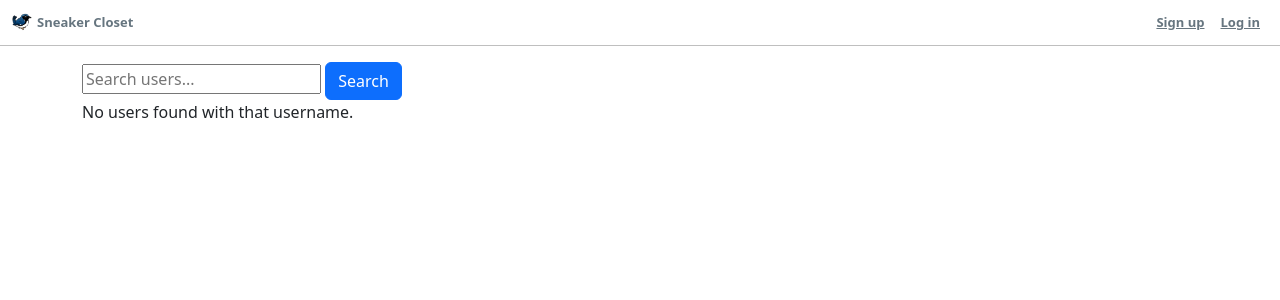
After one commit to jaykarasev/sneaker-closet, a Flask app: template templates/users/users_index.html in a window 1280 px wide. The commit adds this page. Shown: the top 300 px of the page. Run offline with Flask 3, Linux system fonts and the light colour scheme; the template is opened without the code that fills it, so the values that code supplies are empty; some libraries are stand-ins or nearby versions.

Commit message:
second commit - added users

```diff
--- a/app.py
+++ b/app.py
@@ -5,7 +5,8 @@ from flask_debugtoolbar import DebugToolbarExtension
 from sqlalchemy.exc import IntegrityError
 
 from forms import UserAddForm, UserEditForm, LoginForm
-from models import db, connect_db, User, Sneaker, Closet, Wishlist, Follows
+from models import db, connect_db, User, Sneaker, Closet, Wishlist, Follows, Notification
+from datetime import datetime
 
 CURR_USER_KEY = "curr_user"
 
@@ -142,7 +143,7 @@ def list_sneakers():
     else:
         sneakers = Sneaker.query.filter(Sneaker.sneaker_name.ilike(f"%{search}%")).all()
 
-    return render_template('users/index.html', sneakers=sneakers)
+    return render_template('users/sneaker_index.html', sneakers=sneakers)
 
 
 @app.route('/sneakers/<int:sneaker_id>')
@@ -216,11 +217,17 @@ def add_to_closet(closet_id):
 
     # Add the sneaker to the Closet
     db.session.add(new_closet_entry)
+
+    # Create a notification
+    notification_message = f"{g.user.username} added {added_sneaker.sneaker_name} to Closet"
+    notification = Notification(user_id=g.user.id, message=notification_message, timestamp=datetime.utcnow())
+    db.session.add(notification)
+
+    # Commit all changes to the database
     db.session.commit()
 
     flash("Sneaker added to closet!", "success")
     return redirect(f"/users/{g.user.id}/closet")
-
 
 
 
@@ -259,11 +266,17 @@ def add_to_wishlist(wishlist_id):
     new_wishlist_entry = Wishlist(user_id=g.user.id, sneaker_id=added_sneaker.id)
 
     db.session.add(new_wishlist_entry)
+
+    # Create a notification
+    notification_message = f"{g.user.username} added {added_sneaker.sneaker_name} to Wishlist"
+    notification = Notification(user_id=g.user.id, message=notification_message, timestamp=datetime.utcnow())
+    db.session.add(notification)
+
+    # Commit all changes to the database
     db.session.commit()
 
     flash("Sneaker added to wishlist!", "success")
     return redirect(f"/users/{g.user.id}/wishlist")
-
 
 
 @app.route('/users/remove_wishlist/<int:wishlist_id>', methods=['POST'])
@@ -284,6 +297,77 @@ def remove_from_wishlist(wishlist_id):
 
 ##############################################################################
 # General User related routes:
+
+@app.route('/users')
+def list_users():
+    """Page with listing of users.
+
+    Can take a 'q' param in querystring to search by that username.
+    """
+
+    search = request.args.get('q')
+
+    if not search:
+        users = User.query.filter(User.id != g.user.id).all()
+    else:
+        users = User.query.filter(User.username.ilike(f"%{search}%"), User.id != g.user.id).all()
+
+    return render_template('users/users_index.html', users=users)
+
+
+@app.route('/users/<int:user_id>/following')
+def show_following(user_id):
+    """Show list of people this user is following."""
+
+    if not g.user:
+        flash("Access unauthorized.", "danger")
+        return redirect("/")
+
+    user = User.query.get_or_404(user_id)
+    return render_template('users/social/following.html', user=user)
+
+
+@app.route('/users/<int:user_id>/followers')
+def users_followers(user_id):
+    """Show list of followers of this user."""
+
+    if not g.user:
+        flash("Access unauthorized.", "danger")
+        return redirect("/")
+
+    user = User.query.get_or_404(user_id)
+    return render_template('users/social/followers.html', user=user)
+
+
+@app.route('/users/follow/<int:follow_id>', methods=['POST'])
+def add_follow(follow_id):
+    """Add a follow for the currently-logged-in user."""
+
+    if not g.user:
+        flash("Access unauthorized.", "danger")
+        return redirect("/")
+
+    followed_user = User.query.get_or_404(follow_id)
+    g.user.following.append(followed_user)
+    db.session.commit()
+
+    return redirect(f"/users/{g.user.id}/following")
+
+
+@app.route('/users/stop-following/<int:follow_id>', methods=['POST'])
+def stop_following(follow_id):
+    """Have currently-logged-in-user stop following this user."""
+
+    if not g.user:
+        flash("Access unauthorized.", "danger")
+        return redirect("/")
+
+    followed_user = User.query.get(follow_id)
+    g.user.following.remove(followed_user)
+    db.session.commit()
+
+    return redirect(f"/users/{g.user.id}/following")
+
 
 @app.route('/users/<int:user_id>')
 def users_show(user_id):
@@ -351,24 +435,15 @@ def homepage():
     - logged in: 100 most recent messages of followed_users
     """
 
-    return render_template("/home.html")
 
-    # if g.user:
-    #     following_ids = [f.id for f in g.user.following] + [g.user.id]
 
-    #     messages = (Message
-    #                 .query
-    #                 .filter(Message.user_id.in_(following_ids))
-    #                 .order_by(Message.timestamp.desc())
-    #                 .limit(100)
-    #                 .all())
+    if g.user:
+        following_ids = [f.id for f in g.user.following] + [g.user.id]
 
-    #     liked_msg_ids = [msg.id for msg in g.user.likes]
+        return render_template('home.html')
 
-    #     return render_template('home.html', messages=messages, likes=liked_msg_ids)
-
-    # else:
-    #     return render_template('home-anon.html')
+    else:
+        return render_template('home-anon.html')
 
 
 @app.errorhandler(404)
--- a/templates/base.html
+++ b/templates/base.html
@@ -24,7 +24,7 @@
     <nav class="navbar navbar-expand">
       <div class="container-fluid">
         <div class="navbar-header">
-          <a href="/sneakers" class="navbar-brand">
+          <a href="/" class="navbar-brand">
             <img src="/static/images/warbler-logo.png" alt="logo" />
             <span>Sneaker Closet</span>
           </a>
@@ -42,6 +42,7 @@
           </li>
           <!-- Sneakers, Closet, Wishlist, Logout Links -->
           <li><a href="/sneakers">Sneakers</a></li>
+          <li><a href="/users">Users</a></li>
           <li><a href="/users/{{ g.user.id }}/closet">Closet</a></li>
           <li><a href="/users/{{ g.user.id }}/wishlist">Wishlist</a></li>
           <li><a href="/logout">Log out</a></li>
--- /dev/null
+++ b/templates/users/users_index.html
@@ -0,0 +1,49 @@
+{% extends 'base.html' %} {% block content %}
+<!-- User Search Bar Section -->
+<div class="search-container">
+  <form action="/users" method="GET" class="user-search-form">
+    <input
+      type="text"
+      name="q"
+      placeholder="Search users..."
+      class="user-search-input"
+    />
+    <button type="submit" class="btn btn-primary">Search</button>
+  </form>
+</div>
+
+<!-- Search Results Section -->
+{% if users %} {% if users|length == 0 %}
+<p>No users found with that username.</p>
+{% else %}
+<div class="sneaker-grid">
+  {% for user in users %}
+  <div class="sneaker-card">
+    <a href="/users/{{ user.id }}">
+      <img
+        src="{{ user.image_url }}"
+        alt="{{ user.username }}"
+        class="sneaker-image"
+      />
+      <h4>@{{ user.username }}</h4>
+      <p>{{ user.bio }}</p>
+    </a>
+    {% if g.user %}
+    <div class="sneaker-actions">
+      {% if g.user.is_following(user) %}
+      <form method="POST" action="/users/stop-following/{{ user.id }}">
+        <button class="small-button">Unfollow</button>
+      </form>
+      {% else %}
+      <form method="POST" action="/users/follow/{{ user.id }}">
+        <button class="action-button">Follow</button>
+      </form>
+      {% endif %}
+    </div>
+    {% endif %}
+  </div>
+  {% endfor %}
+</div>
+{% endif %} {% else %}
+<p>No users found with that username.</p>
+{% endif %} {% endblock %}
```
Also changed, not shown: models.py (+13 -0 lines), templates/home.html (+30 -8 lines), templates/users/profile.html (+14 -0 lines), templates/users/social/followers.html (+48 -0 lines), templates/users/social/following.html (+46 -0 lines), templates/users/sneaker_index.html (renamed from templates/users/index.html).
